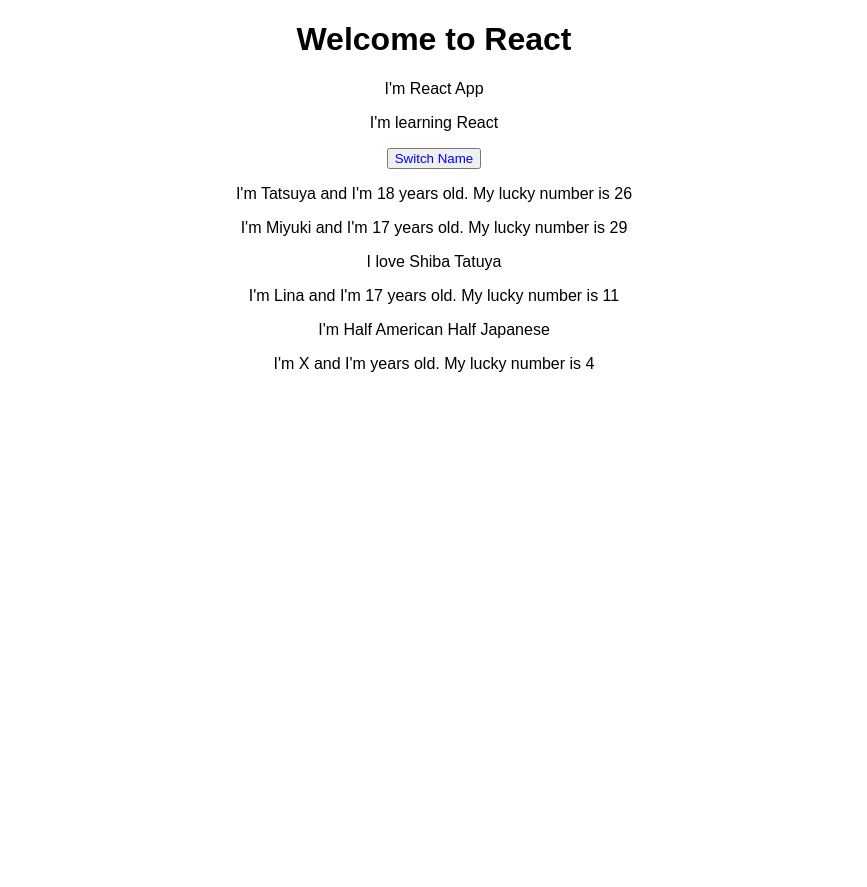
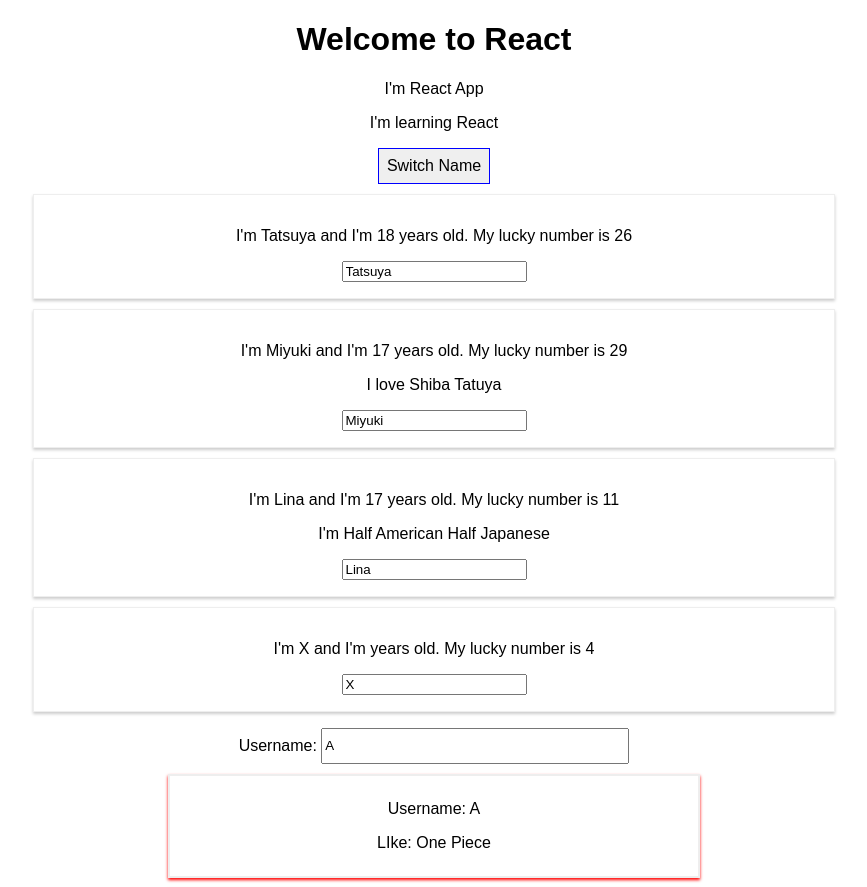
Before and after one commit to girishkumaramanchi/react-comple-guide, a React (Create React App) app: page / in a window 1280 px wide. Shown: the top 887 px of the page, without its empty margins (206-1073 px from the left). Before the commit the page ends 800 px from the top, so only its background shows below. Built offline with nearby package versions, Linux system fonts and the light colour scheme.

Commit message:
Completed styling and completed assignment of module 3

```diff
--- a/src/App.js
+++ b/src/App.js
@@ -1,5 +1,7 @@
 import React, { Component } from 'react';
 import Person from "./Person/Person"
+import UserInput from "./User/UseInput"
+import UserOutput from "./User/UserOutput"
 // import logo from './logo.svg';
 import './App.css';
 
@@ -11,15 +13,19 @@
       { name:"Lina", age:17 },
       { name:"X", age:undefined }
     ],
-    otherState: "some other value"
+    otherState: "some other value",
+    username:[
+      {name:"A", like:"One Piece"},
+      {name:"B", like:"Bleach"},
+    ]
   }
 
-  switchNameHandler = () => {
+  switchNameHandler = (addNewName) => {
     // console.log("name changed");
     // Don't do this: this.state.persons[0].name = "Shiba Tatsuya";
     this.setState({
       persons: [
-        { name:"Shiba Tatsuya", age:18 },
+        { name:addNewName, age:18 },
         { name:"Miyuki", age:17 },
         { name:"Lina", age:17 },
         { name:"X", age:undefined }
@@ -27,20 +33,58 @@
     })
   }
 
+  changeNameHandler = (event) => {
+    this.setState({
+      persons: [
+        { name:"Tatsuya", age:18 },
+        { name:event.target.value, age:17 },
+        { name:"Lina", age:17 },
+        { name:"X", age:undefined }
+      ]
+    })
+  }
+
+  switchUserNameHandler = (event) => {
+    this.setState({
+      username:[
+        {name:event.target.value, like:"One Piece"},
+        {name:"B", like:"Naruto"},
+      ]
+    })
+  }
+
   render() {
+
+      const buttonStyle = {
+        backgrounColor:"white",
+        font:"inherit",
+        border:"1px solid blue",
+        padding:"8px",
+        cusor:"pointer"
+        // color:'blue'
+      };
+
     return (
       <div className="App">
         {/* <img src={logo} className="App-logo" alt="logo" /> */}
         <h1 className="App-title">Welcome to React</h1>
         <p>I'm React App</p>
         <p>I'm learning React</p>
-        <button style={{color:'blue'}} onClick={this.switchNameHandler}>Switch Name</button>
+        {/* <button style={{color:'blue'}} onClick={this.switchNameHandler.bind(this, "Shiba Tatsuya")}>Switch Name</button> */}
+        <button style={buttonStyle} onClick={() =>this.switchNameHandler("Shiba Tatsuya")}>Switch Name</button>
         <Person name={this.state.persons[0].name} age={this.state.persons[0].age} />
         <Person name={this.state.persons[1].name}
           age={this.state.persons[1].age}
-          click={this.switchNameHandler} >I love Shiba Tatuya</Person>
+          click={this.switchNameHandler.bind(this, "Mahesvara")}
+          change={this.changeNameHandler}
+          >I love Shiba Tatuya</Person>
         <Person name={this.state.persons[2].name} age={this.state.persons[2].age} >I'm Half American Half Japanese</Person>
         <Person name={this.state.persons[3].name} age={this.state.persons[3].age} />
+        <UserInput name={this.state.username[0].name} changed={this.switchUserNameHandler} />
+        <UserOutput name={this.state.username[0].name} like={this.state.username[0].like} />
+        {/* <UserInput name={this.state.username[0].name} changed={this.switchUserNameHandler} /> */}
+        {/* if we use multiple the data will be changed in all places */}
+        <UserOutput name={this.state.username[1].name} like={this.state.username[1].like} />
         {/* <Person name="Miyuki" age="17" />
         <Person name="Lina" age="17" >I'm Half American Half Japanese</Person>
         <Person name="X" age="Unknown" /> */}
--- /dev/null
+++ b/src/Person/Person.css
@@ -0,0 +1,8 @@
+.Person{
+    width: 60%;
+    margin: 10px auto;
+    border: 1px solid #eee;
+    box-shadow: 0 2px 3px #ccc;
+    padding: 16px;
+    text-align: center;
+}
--- a/src/Person/Person.js
+++ b/src/Person/Person.js
@@ -1,10 +1,13 @@
 import React from "react"
+import "./Person.css";
 
 const person = (props) => {
     return(
-        <div>
+        <div className="Person">
             <p onClick={props.click}>I'm {props.name} and I'm {props.age} years old. My lucky number is {Math.floor(Math.random() * 30)}</p>
             <p>{props.children}</p>
+            <input type="text" onChange={props.change} value={props.name} />
+            {/* <hr /> */}
         </div>
     )
 }
--- /dev/null
+++ b/src/User/UseInput.js
@@ -0,0 +1,24 @@
+import React from "react"
+
+const userInput = (props) => {
+
+    const style = {
+        marginTop: "6px",
+        height: "30px",
+        width: "300px"
+    }
+
+    return(
+        <div>
+            <label>Username: </label>
+            <input
+                type="text"
+                onChange={props.changed}
+                value={props.name}
+                style={style}
+            ></input>
+        </div>
+    )
+}
+
+export default userInput;
--- /dev/null
+++ b/src/User/UserOutput.css
@@ -0,0 +1,7 @@
+.userOutput{
+    width: 40%;
+    margin: 10px auto;
+    border: 2px solid #eee;
+    box-shadow: 0 2px 3px red;
+    padding: 8px;
+}
--- /dev/null
+++ b/src/User/UserOutput.js
@@ -0,0 +1,13 @@
+import React from "react"
+import "./UserOutput.css"
+
+const userOutput = (props) => {
+    return(
+        <div className="userOutput">
+            <p>Username: {props.name}</p>
+            <p>LIke: {props.like}</p>
+        </div>
+    )
+}
+
+export default userOutput;
```
